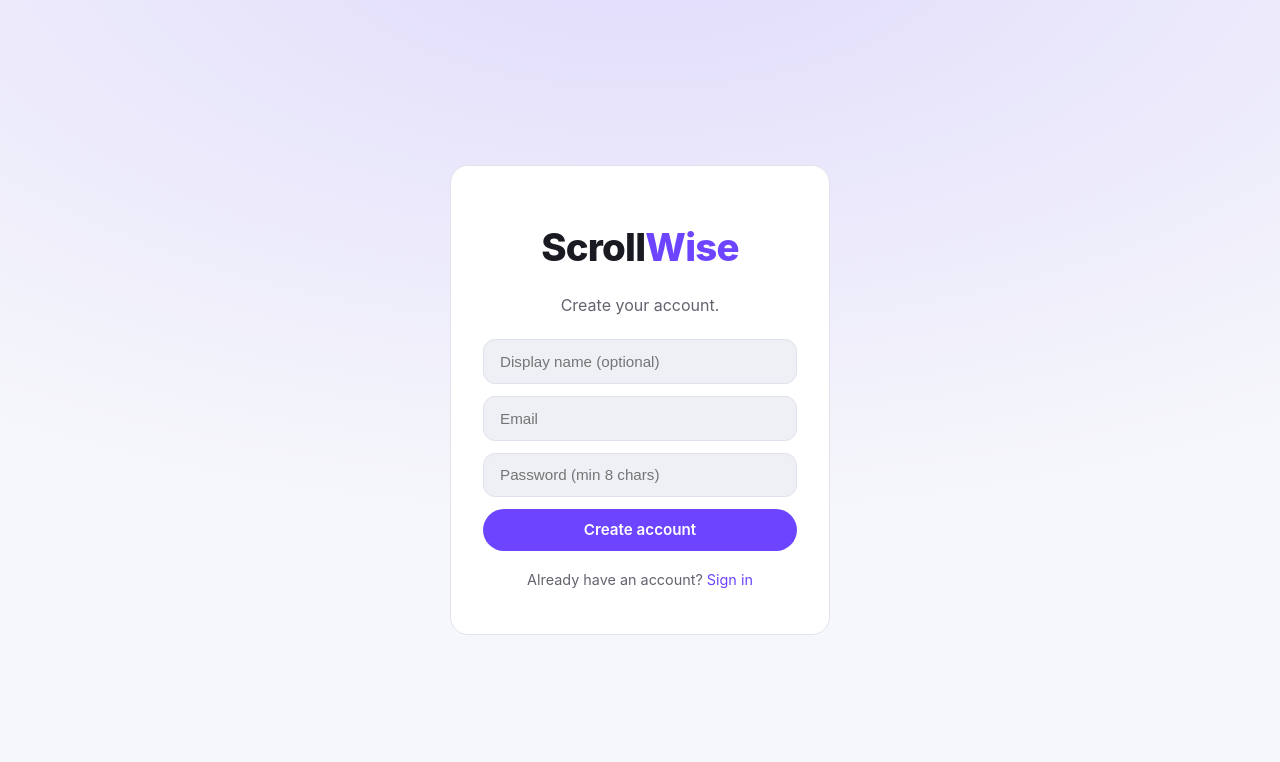
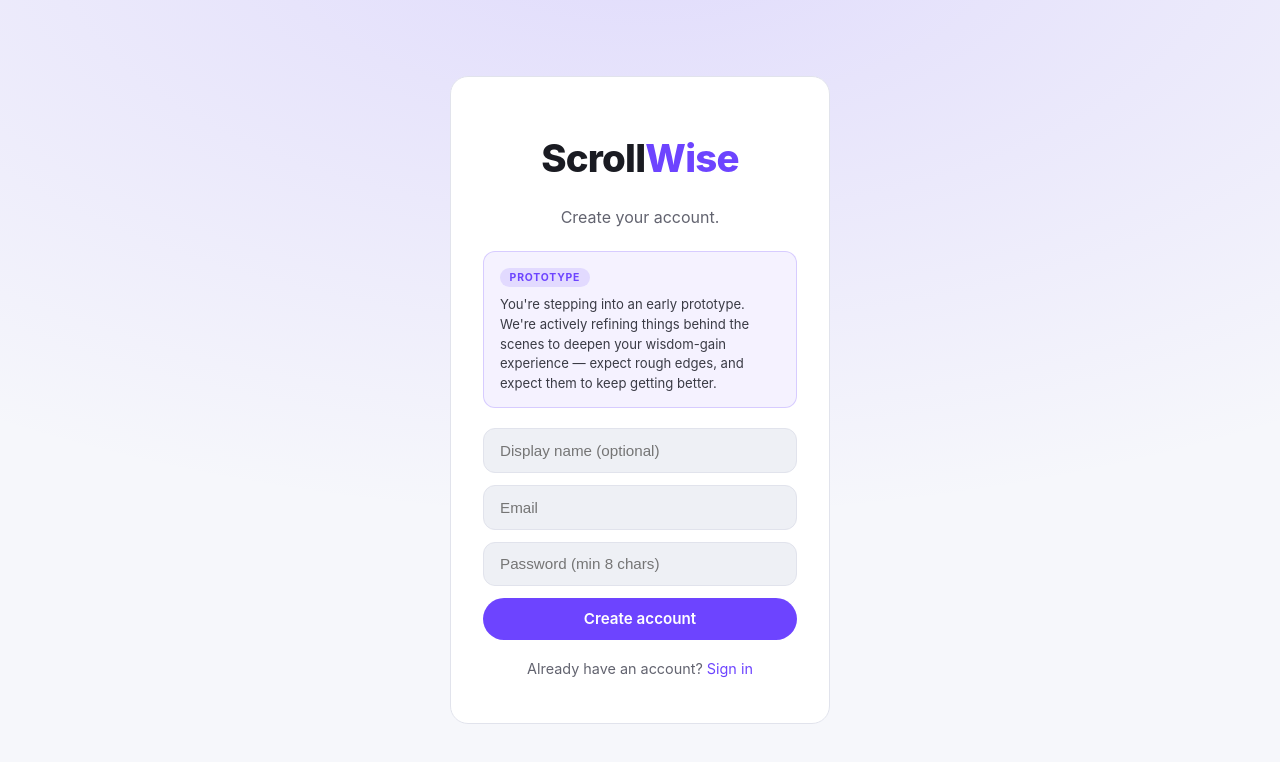
Before and after one commit to revanthmadasu/scrollwise, a React (Vite) app in the folder apps/web/: page /register in a window 1280 px wide. Shown: the top 762 px of the page. Built offline with nearby package versions, Linux system fonts and the light colour scheme; no server answers.

Commit message:
explore prototype in waitlist

```diff
--- a/apps/web/src/index.css
+++ b/apps/web/src/index.css
@@ -104,6 +104,27 @@ a { color: var(--accent-2); text-decoration: none; }
 .divider::before, .divider::after { content: ""; flex: 1; height: 1px; background: var(--border); }
 .google-btn { display: flex; justify-content: center; }
 .switch { text-align: center; margin-top: 1.25rem; color: var(--muted); font-size: 0.9rem; }
+
+/* prototype heads-up on the register page */
+.prototype-note {
+  background: rgba(124, 92, 255, 0.08);
+  border: 1px solid rgba(124, 92, 255, 0.25);
+  border-radius: 12px;
+  padding: 0.85rem 1rem;
+  margin-bottom: 1.25rem;
+}
+.prototype-note p { margin: 0.5rem 0 0; font-size: 0.82rem; line-height: 1.5; color: var(--text-soft); }
+.prototype-badge {
+  display: inline-block;
+  font-size: 0.65rem;
+  font-weight: 700;
+  letter-spacing: 0.08em;
+  text-transform: uppercase;
+  color: var(--accent-2);
+  background: rgba(124, 92, 255, 0.16);
+  border-radius: 999px;
+  padding: 0.2rem 0.6rem;
+}
 
 /* ---------- shell ---------- */
 .app-shell { min-height: 100vh; display: flex; flex-direction: column; }
--- a/apps/web/src/pages/RegisterPage.tsx
+++ b/apps/web/src/pages/RegisterPage.tsx
@@ -35,6 +35,14 @@ export function RegisterPage() {
       <div className="auth-card">
         <h1 className="brand big">Scroll<span>Wise</span></h1>
         <p className="tagline">Create your account.</p>
+        <div className="prototype-note">
+          <span className="prototype-badge">Prototype</span>
+          <p>
+            You're stepping into an early prototype. We're actively refining things
+            behind the scenes to deepen your wisdom-gain experience — expect rough
+            edges, and expect them to keep getting better.
+          </p>
+        </div>
         <form onSubmit={onSubmit} className="auth-form">
           <input placeholder="Display name (optional)" value={displayName}
             onChange={(e) => setDisplayName(e.target.value)} />
--- a/apps/web/src/pages/WaitlistPage.tsx
+++ b/apps/web/src/pages/WaitlistPage.tsx
@@ -3,6 +3,15 @@ import { Link } from "react-router-dom";
 import { useMutation } from "@tanstack/react-query";
 import { api, ApiError } from "../api/client";
 import { ThemeToggle } from "../components/ThemeToggle";
+
+/** Bucket a raw waitlist position into a friendly "top N" tier so we never
+ * reveal the exact count. Falls back to the widest tier for large positions. */
+function positionTier(position: number): string {
+  for (const tier of [15, 30, 50, 100, 250, 500, 1000]) {
+    if (position <= tier) return `top ${tier}`;
+  }
+  return "list";
+}
 
 const PERKS = [
   {
@@ -78,7 +87,7 @@ export function WaitlistPage() {
               <div className="waitlist-success-icon">🎉</div>
               {result?.joined ? (
                 <>
-                  <h2>You're #{result.position} on the list!</h2>
+                  <h2>You're in the {positionTier(result.position)}!</h2>
                   <p className="muted">
                     We'll email <strong>{email}</strong> when early access opens.
                     Tell a friend — the more the merrier.
@@ -95,7 +104,7 @@ export function WaitlistPage() {
               <a
                 className="primary waitlist-share"
                 href={`https://twitter.com/intent/tweet?text=${encodeURIComponent(
-                  "Just joined the ScrollWise waitlist — a learning feed that actually makes you smarter 🧠 scrollwise.app/waitlist"
+                  "Just joined the ScrollWise waitlist — a learning feed that actually makes you smarter 🧠 scrollwise.net/waitlist"
                 )}`}
                 target="_blank"
                 rel="noopener noreferrer"
@@ -130,7 +139,7 @@ export function WaitlistPage() {
                 </button>
               </form>
               <p className="waitlist-login-hint muted">
-                Already have access? <Link to="/login">Sign in →</Link>
+                Curious already? <Link to="/login">Explore the prototype →</Link>
               </p>
             </>
           )}
```
